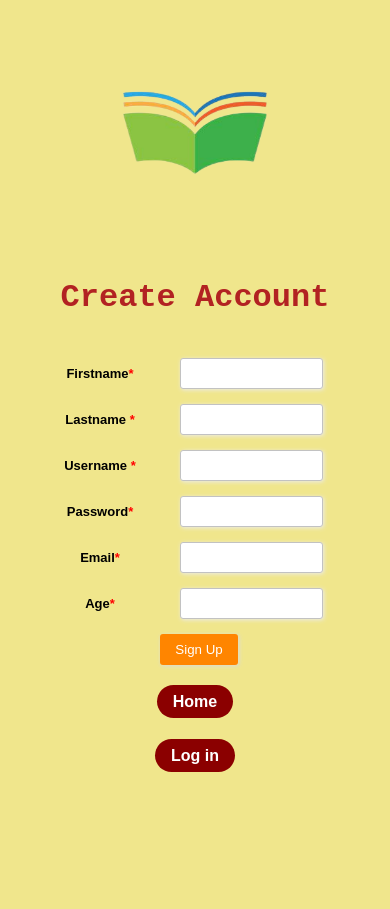
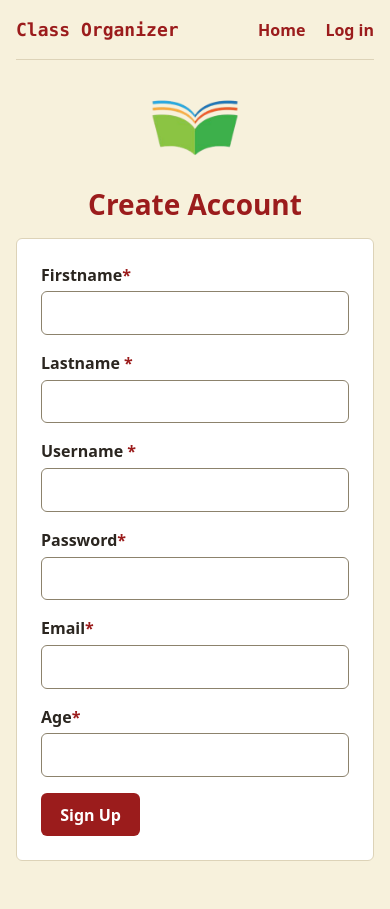
Before and after one commit to tomyRomero/classOrganizer, a Java web app: page /SignUp.jsp in a window 390 px wide. Before the commit the page ends 772 px from the top, so only its background shows below. Run offline with Tomcat 11, a stand-in JSP engine, Linux system fonts and the light colour scheme.

Commit message:
Give the pages a plain, current look
One stylesheet with a few colours from the old pages, a top bar, labelled forms and a schedule table that scrolls sideways on a phone. Same pages, same words, same forms.

```diff
--- a/src/main/webapp/SignUp.jsp
+++ b/src/main/webapp/SignUp.jsp
@@ -1,17 +1,20 @@
 <%@ page contentType="text/html; charset=UTF-8" pageEncoding="UTF-8" %>
 <!DOCTYPE html>
-<html>
+<html lang="en">
 <head>
+    <meta name="viewport" content="width=device-width, initial-scale=1">
     <title>Class Management</title>
     <link href="main.css" rel="stylesheet" type="text/css">
 </head>
 <body>
+<header class="bar">
+    <span class="brand">Class Organizer</span>
+    <nav><a href="index.jsp">Home</a> <a href="Login.jsp">Log in</a></nav>
+</header>
+<main>
 <%@ include file="/WEB-INF/message.jspf" %>
-
 <img src="books.png" alt="bookslogo">
-
 <h1> <%= "Create Account" %></h1>
-
 <div class="form-style">
     <form name="loginForm" method="post" action="process-signup">
         <label><span>Firstname<span class="required">*</span></span><input type="text" class="input-field" name="firstname" value="" /></label>
@@ -23,12 +26,6 @@
         <input type="submit" value="Sign Up" />
     </form>
 </div>
-<br>
-<br>
-<a href="index.jsp">Home</a>
-<br>
-<br/>
-<br>
-<a href="Login.jsp">Log in</a>
+</main>
 </body>
 </html>
--- a/src/main/webapp/WEB-INF/message.jspf
+++ b/src/main/webapp/WEB-INF/message.jspf
@@ -4,15 +4,19 @@
     String heading = (String) request.getAttribute("heading");
     if (heading != null) {
 %>
-<h1><%= Html.escape(heading) %></h1>
+<div class="message">
+<h2><%= Html.escape(heading) %></h2>
 <%
         List<?> details = (List<?>) request.getAttribute("details");
         if (details != null) {
             for (Object line : details) {
 %>
-<h2><%= Html.escape(String.valueOf(line)) %></h2>
+<p><%= Html.escape(String.valueOf(line)) %></p>
 <%
             }
         }
+%>
+</div>
+<%
     }
 %>
--- a/src/main/webapp/main.css
+++ b/src/main/webapp/main.css
@@ -1,277 +1,284 @@
-/*General design*/
+/* Class Organizer: one stylesheet for every page */
 
-img{
-     text-align: center;
-    height: 250px;
-    width: 350px;
-    display: block;
-    margin-left: auto;
-    margin-right: auto;
-    background-color: transparent;
-    z-index: -1;
-
+:root {
+    --paper: #f7f1dc;
+    --ink: #2b2620;
+    --accent: #9b1c1c;
+    --line: #ddd3b8;
+    --space: 1rem;
+    --corner: 6px;
 }
 
-.trans{
-    background: transparent;
+* {
+    box-sizing: border-box;
 }
 
-h1{
-    color: firebrick;
-    font-family: 'Courier New', monospace;
-    text-shadow: red;
+body {
+    max-width: 80rem;
+    margin: 0 auto;
+    padding: 0 var(--space) calc(var(--space) * 3);
+    background: var(--paper);
+    color: var(--ink);
+    font: 1rem/1.5 system-ui, -apple-system, "Segoe UI", Roboto, Helvetica, Arial, sans-serif;
+    text-align: center;
 }
 
-h3{
-    color: firebrick;
-    font-family: 'Courier New', monospace;
-    text-shadow: red;
+h1 {
+    margin: var(--space) 0;
+    color: var(--accent);
+    font-size: 1.75rem;
+    line-height: 1.2;
+}
+
+h2,
+h3 {
+    margin: 0 0 var(--space);
+    font-size: 1.125rem;
+    font-weight: 600;
+}
+
+img {
+    display: block;
+    width: 13rem;
+    aspect-ratio: 13 / 5.5;
+    margin: calc(var(--space) * 1.5) auto 0;
+    object-fit: cover;
 }
 
 a {
-    text-decoration:none;
-    background-color: darkred;
-    color: white;
-    padding: 8px 16px;
-    font-family: sans-serif;
-    border-radius: 48px;
-    font-weight:bold;
-
+    color: var(--accent);
+    font-weight: 600;
+    text-underline-offset: 3px;
 }
 
-a:hover {
-    background-color: red;
+:focus-visible {
+    outline: 3px solid var(--accent);
+    outline-offset: 2px;
 }
 
-body{
-    background-color: khaki;
-    text-align: center;
- }
+
+/* Top bar */
+
+.bar {
+    display: flex;
+    flex-wrap: wrap;
+    align-items: center;
+    justify-content: space-between;
+    gap: 0.5rem var(--space);
+    padding: var(--space) 0;
+    border-bottom: 1px solid var(--line);
+}
+
+.brand {
+    color: var(--accent);
+    font-family: ui-monospace, Menlo, Consolas, "Courier New", monospace;
+    font-size: 1.125rem;
+    font-weight: 700;
+}
+
+.bar nav {
+    display: flex;
+    gap: 1.25rem;
+}
+
+.bar a {
+    text-decoration: none;
+}
+
+.bar a:hover {
+    text-decoration: underline;
+}
 
 
-/*Form design*/
-.form-style{
-    max-width: 500px;
-    padding: 20px 12px 10px 20px;
-    font: 13px Arial, Helvetica, sans-serif;
+/* Buttons and the menus made of them */
+
+.button,
+input[type=submit] {
     display: inline-block;
-    text-align: center;
+    padding: 0.6rem 1.2rem;
+    border: 0;
+    border-radius: var(--corner);
+    background: var(--accent);
+    color: #fff;
+    font: inherit;
+    font-weight: 600;
+    text-decoration: none;
+    cursor: pointer;
 }
 
-.form-style-heading{
-    font-weight: bold;
-    font-style: italic;
-    border-bottom: 2px solid #ddd;
-    margin-bottom: 20px;
-    font-size: 15px;
-    padding-bottom: 3px;
-}
-.form-style label{
-    display: block;
-    margin: 0px 0px 15px 0px;
-}
-.form-style label > span{
-    width: 100px;
-    font-weight: bold;
-    float: left;
-    padding-top: 8px;
-    padding-right: 5px;
-}
-.form-style span.required{
-    color:red;
+.button:hover,
+input[type=submit]:hover {
+    background: #7a1515;
 }
 
-.form-style input.input-field, .form-style .select-field{
-    width: 48%;
-}
-.form-style input.input-field,
-.form-style .textarea-field,
-.form-style .select-field{
-    box-sizing: border-box;
-    -webkit-box-sizing: border-box;
-    -moz-box-sizing: border-box;
-    border: 1px solid #C2C2C2;
-    box-shadow: 1px 1px 4px #EBEBEB;
-    -moz-box-shadow: 1px 1px 4px #EBEBEB;
-    -webkit-box-shadow: 1px 1px 4px #EBEBEB;
-    border-radius: 3px;
-    -webkit-border-radius: 3px;
-    -moz-border-radius: 3px;
-    padding: 7px;
-    outline: none;
-}
-.form-style .input-field:focus,
-.form-style .textarea-field:focus,
-.form-style .select-field:focus{
-    border: 1px solid #0C0;
-}
-.form-style .textarea-field{
-    height:100px;
-    width: 55%;
-}
-.form-style input[type=submit],
-.form-style input[type=button]{
-    border: none;
-    padding: 8px 15px 8px 15px;
-    background: #FF8500;
-    color: #fff;
-    box-shadow: 1px 1px 4px #DADADA;
-    -moz-box-shadow: 1px 1px 4px #DADADA;
-    -webkit-box-shadow: 1px 1px 4px #DADADA;
-    border-radius: 3px;
-    -webkit-border-radius: 3px;
-    -moz-border-radius: 3px;
-}
-.form-style input[type=submit]:hover,
-.form-style input[type=button]:hover{
-    background: #EA7B00;
-    color: #fff;
+.actions {
+    display: flex;
+    flex-wrap: wrap;
+    justify-content: center;
+    gap: var(--space);
 }
 
-/*Table design*/
-table
-{
-    margin-left: auto;
-    margin-right: auto;
+.menu {
+    display: flex;
+    flex-direction: column;
+    gap: 0.75rem;
+    max-width: 18rem;
+    margin: 0 auto;
 }
 
-.styled-table
-{
-    border-collapse: collapse;
-    margin: 25px 0;
-    font-size: 0.9em;
-    font-family: sans-serif;
-    min-width: 400px;
-    box-shadow: 0 0 20px rgba(0, 0, 0, 0.15);
-}
 
-.styled-table thead tr
-{
-    background-color: #009879;
-    color: #ffffff;
+/* What a servlet says back after a form */
+
+.message {
+    max-width: 26rem;
+    margin: var(--space) auto 0;
+    padding: 0.75rem var(--space);
+    border: 1px solid var(--accent);
+    border-radius: var(--corner);
+    background: #fff;
     text-align: left;
 }
 
-.styled-table th,
-.styled-table td {
-    padding: 12px 15px;
+.message h2 {
+    margin: 0;
+    color: var(--accent);
 }
 
-.styled-table tbody tr {
-    border-bottom: 1px solid #dddddd;
+.message p {
+    margin: 0.25rem 0 0;
 }
 
-.styled-table tbody tr:nth-of-type(even) {
-    background-color: #f3f3f3;
+
+/* Forms */
+
+.form-style {
+    max-width: 26rem;
+    margin: 0 auto;
+    padding: calc(var(--space) * 1.5);
+    border: 1px solid var(--line);
+    border-radius: var(--corner);
+    background: #fff;
+    text-align: left;
 }
 
-.styled-table tbody tr:last-of-type {
-    border-bottom: 2px solid #009879;
+.form-style label {
+    display: block;
+    margin-bottom: var(--space);
+    font-weight: 600;
 }
 
-.styled-table tbody tr.active-row {
-    font-weight: bold;
-    color: #009879;
+.form-style label > span {
+    display: block;
+    margin-bottom: 0.3rem;
 }
 
-/*card info design*/
-.card {
-    box-shadow: 0 4px 8px 0 rgba(0, 0, 0, 0.2);
-    max-width: 300px;
-    margin: auto;
-    text-align: center;
+.required {
+    color: var(--accent);
 }
 
-.title {
-    color: grey;
-    font-size: 18px;
+.input-field,
+.select-field {
+    display: block;
+    width: 100%;
+    padding: 0.55rem 0.7rem;
+    border: 1px solid #8c826c;
+    border-radius: var(--corner);
+    background: #fff;
+    color: var(--ink);
+    font: inherit;
+    font-weight: 400;
 }
 
-.mainCon{
-    display: inline-block;
+.days {
+    display: flex;
+    flex-wrap: wrap;
+    gap: 0.5rem 1.25rem;
+    margin: 0 0 var(--space);
+    padding: 0;
+    border: 0;
+}
+
+.days legend {
+    margin-bottom: 0.3rem;
+    padding: 0;
+    font-weight: 600;
+}
+
+.form-style .days label {
+    display: flex;
+    align-items: center;
+    gap: 0.4rem;
+    margin: 0;
+    font-weight: 400;
+}
+
+input[type=checkbox] {
+    width: 1.1rem;
+    height: 1.1rem;
+    margin: 0;
+    accent-color: var(--accent);
+}
+
+
+/* Schedule: scrolls sideways when the screen is narrower than the table */
+
+.styled-table {
+    display: block;
+    width: fit-content;
+    max-width: 100%;
+    margin: 0 auto calc(var(--space) * 2);
+    overflow-x: auto;
+    border: 1px solid var(--line);
+    border-collapse: collapse;
+    border-radius: var(--corner);
+    background: #fff;
+    font-size: 0.9375rem;
+    line-height: 1.4;
+    text-align: left;
+    white-space: nowrap;
+}
+
+.styled-table td {
+    padding: 0.55rem 0.75rem;
+    border: 0;
+    border-bottom: 1px solid var(--line);
+}
+
+.styled-table tr:first-child td {
+    background: var(--paper);
+    font-weight: 600;
+}
+
+.styled-table tr:last-child td {
+    border-bottom: 0;
+}
+
+/* Monday to Saturday hold a tick */
+.styled-table td:nth-child(n+4):nth-child(-n+9) {
     text-align: center;
 }
 
 
-/* checkbox design */
-.dbgOuter{
-    padding: 3px 8px 0px 14px;
-    width: 340px;
-    margin: 0 auto;
-    font-size: 10.5pt;
-}
-.dbgCont{
-    display: inline-block;
-    height: 24px;
-    margin-left: 6px;
-}
-/* Base for label styling */
-.dbgCheck:not(:checked),
-.dbgCheck:checked {
-    position: absolute;
-    left: -9999px;
-}
-.dbgCheck:not(:checked) + label,
-.dbgCheck:checked + label {
-    display:inline-block;
-    position: relative;
-    padding-left: 25px;
-    cursor: pointer;
+/* Account info */
+
+.card {
+    max-width: 24rem;
+    margin: calc(var(--space) * 1.5) auto;
+    padding: calc(var(--space) * 1.5);
+    border: 1px solid var(--line);
+    border-radius: var(--corner);
+    background: #fff;
 }
 
-/* checkbox aspect */
-.dbgCheck:not(:checked) + label:before,
-.dbgCheck:checked + label:before {
-    content: '';
-    position: absolute;
-    left:0; top: 1px;
-    width: 17px; height: 17px;
-    border: 1px solid #aaa;
-    background: #f8f8f8;
-    border-radius: 3px;
-    box-shadow: inset 0 1px 3px   rgba(0,0,0,.3)
-}
-/* checkmark aspect */
-.dbgCheck:not(:checked) + label:after,
-.dbgCheck:checked + label:after {
-    content: "✔";
-    position: absolute;
-    top: 2px; left: 5px;
-    font-size: 14px;
-    color: #09ad7e;
-    transition: all .2s;
-}
-/* checked mark aspect changes */
-.dbgCheck:not(:checked) + label:after {
-    opacity: 0;
-    transform: scale(0);
-}
-.dbgCheck:checked + label:after {
-    opacity: 1;
-    transform: scale(1);
-}
-/* disabled checkbox */
-.dbgCheck:disabled:not(:checked) + label:before,
-.dbgCheck:disabled:checked + label:before {
-    box-shadow: none;
-    border-color: #bbb;
-    background-color: #ddd;
-}
-.dbgCheck:disabled:checked + label:after {
-    color: #999;
-}
-.dbgCheck:disabled + label {
-    color: #aaa;
-}
-/* accessibility */
-.dbgCheck:checked:focus + label:before,
-.dbgCheck:not(:checked):focus + label:before {
-    border: 1px dotted blue;
+.card img {
+    margin-top: 0;
 }
 
-.dbgCheck{
-    display:inline-block;
-    width:90px;
-    height:24px;
-    margin:1em;
+.title {
+    margin: 0;
+    padding: 0.5rem 0;
+    border-top: 1px solid var(--line);
+    font-size: 1rem;
+    font-weight: 400;
+    text-align: left;
 }
```
Also changed, not shown: src/main/webapp/AddClass.jsp (+19 -47 lines), src/main/webapp/Landing.jsp (+15 -25 lines), src/main/webapp/Login.jsp (+9 -9 lines), src/main/webapp/RemoveClass.jsp (+9 -7 lines), src/main/webapp/error.jsp (+8 -3 lines), src/main/webapp/index.jsp (+9 -8 lines).
